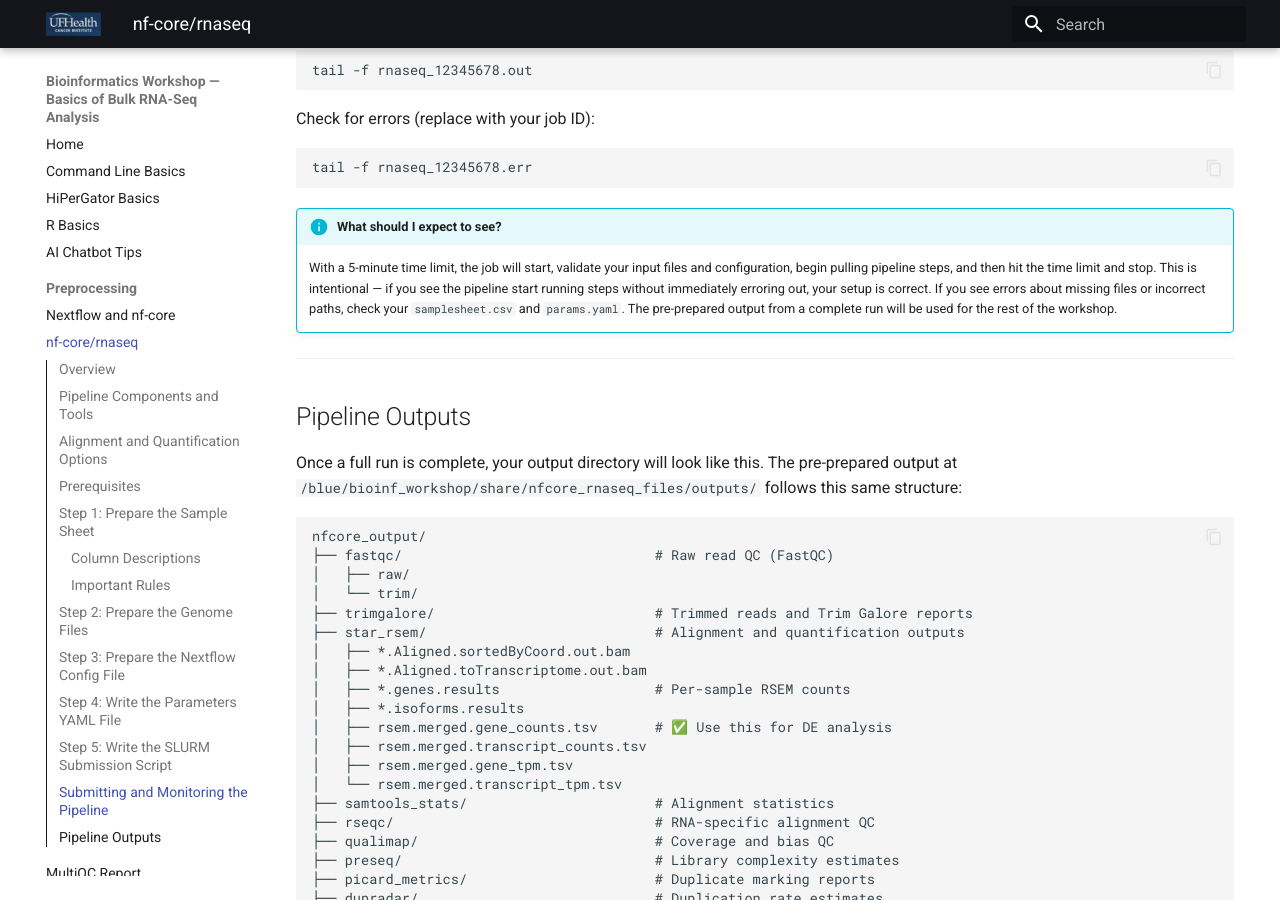
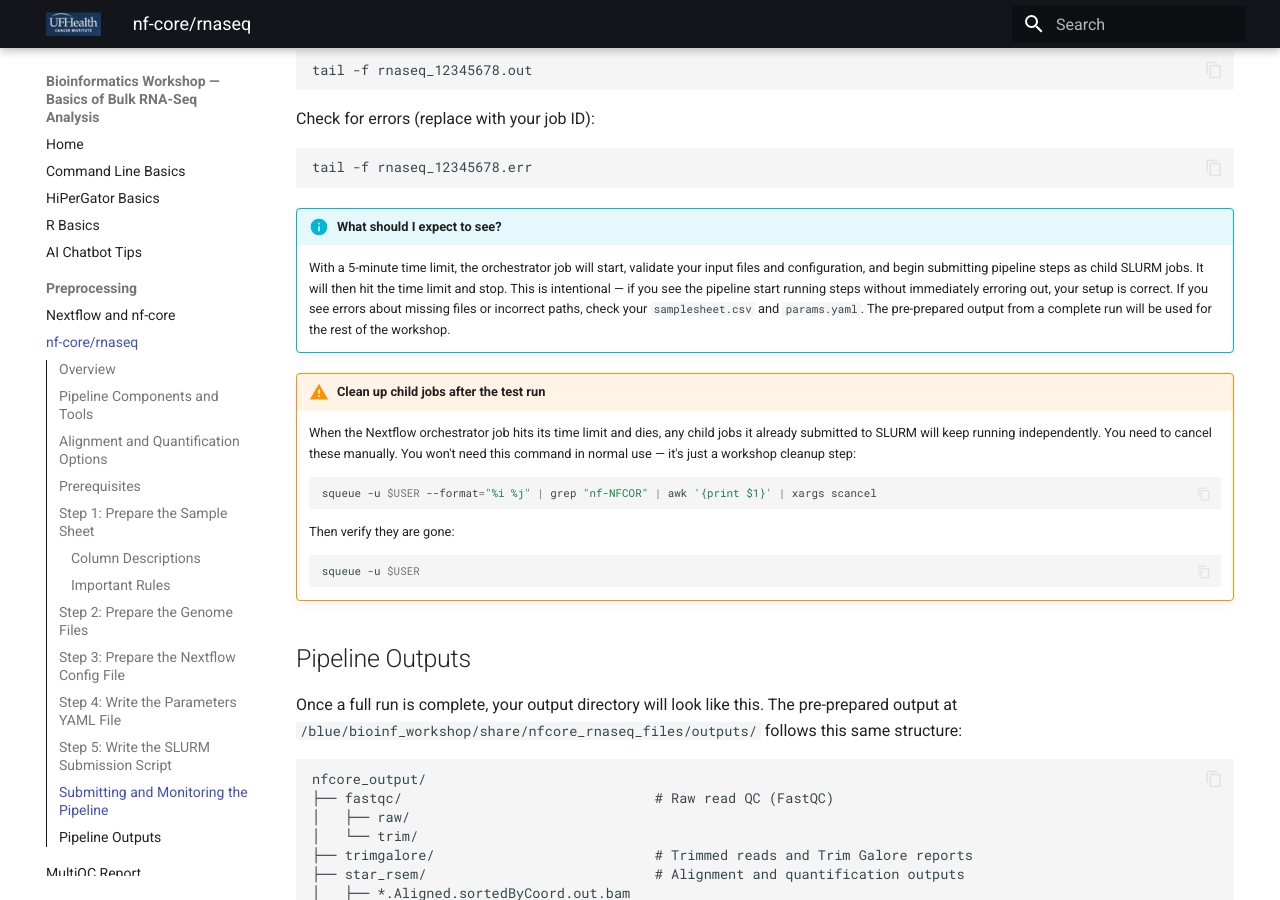
Before and after one commit to UFHCC-BCBSR/res-bioinfo-rnaseq-workshop, an MkDocs documentation site: the page built from docs/03_preprocessing/nf-core_rnaseq.md, in a window 1280 px wide and 900 px high, scrolled down 7493 px. Built offline with MkDocs 1.6.1 and Material for MkDocs 9.7.7, drawn with Linux system fonts in a browser that asks for light colours; some of the changed text lies outside the part shown.

Commit message:
how to kill processes at end of demo

````diff
--- a/docs/03_preprocessing/nf-core_rnaseq.md
+++ b/docs/03_preprocessing/nf-core_rnaseq.md
@@ -1,7 +1,7 @@
 # Running the nf-core/rnaseq pipeline
 
-**Pipeline documentation**: https://nf-co.re/rnaseq
-**Pipeline GitHub**: https://github.com/nf-core/rnaseq
+[Pipeline documentation](https://nf-co.re/rnaseq)
+[Pipeline GitHub](https://github.com/nf-core/rnaseq)
 
 ---
 
@@ -296,9 +296,20 @@ tail -f rnaseq_12345678.err
 ```
 
 !!! info "What should I expect to see?"
-    With a 5-minute time limit, the job will start, validate your input files and configuration, begin pulling pipeline steps, and then hit the time limit and stop. This is intentional — if you see the pipeline start running steps without immediately erroring out, your setup is correct. If you see errors about missing files or incorrect paths, check your `samplesheet.csv` and `params.yaml`. The pre-prepared output from a complete run will be used for the rest of the workshop.
+    With a 5-minute time limit, the orchestrator job will start, validate your input files and configuration, and begin submitting pipeline steps as child SLURM jobs. It will then hit the time limit and stop. This is intentional — if you see the pipeline start running steps without immediately erroring out, your setup is correct. If you see errors about missing files or incorrect paths, check your `samplesheet.csv` and `params.yaml`. The pre-prepared output from a complete run will be used for the rest of the workshop.
 
----
+!!! warning "Clean up child jobs after the test run"
+    When the Nextflow orchestrator job hits its time limit and dies, any child jobs it already submitted to SLURM will keep running independently. You need to cancel these manually. You won't need this command in normal use — it's just a workshop cleanup step:
+
+    ```bash
+    squeue -u $USER --format="%i %j" | grep "nf-NFCOR" | awk '{print $1}' | xargs scancel
+    ```
+
+    Then verify they are gone:
+
+    ```bash
+    squeue -u $USER
+    ```
 
 ## Pipeline Outputs
 
````
